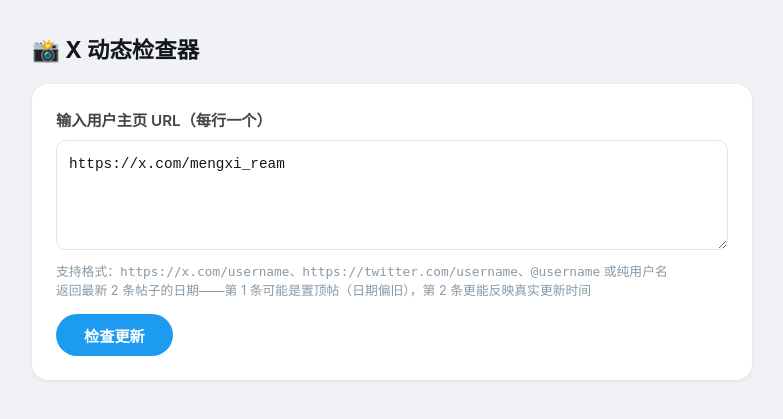
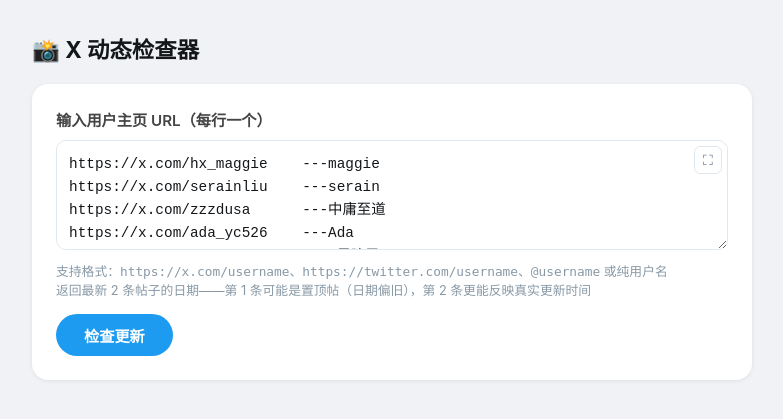
Before and after one commit to windy003/P_get_x_latest_post_time, a Flask app: page / in a window 1280 px wide. Shown: the top 419 px of the page, without its empty margins (248-1031 px from the left). Run offline with Flask 3, Linux system fonts and the light colour scheme.

Commit message:
添加了全屏编辑的功能

```diff
--- a/saved_urls.json
+++ b/saved_urls.json
@@ -1,5 +1,9 @@
 {
   "urls": [
-    "https://x.com/mengxi_ream"
+    "https://x.com/hx_maggie    ---maggie",
+    "https://x.com/serainliu    ---serain",
+    "https://x.com/zzzdusa      ---中庸至道",
+    "https://x.com/ada_yc526    ---Ada",
+    "https://x.com/sifan198964   ---吴建民"
   ]
 }
--- a/templates/index.html
+++ b/templates/index.html
@@ -43,6 +43,10 @@
       color: #444;
     }
 
+    .textarea-wrapper {
+      position: relative;
+    }
+
     textarea {
       width: 100%;
       height: 110px;
@@ -57,6 +61,119 @@
       line-height: 1.6;
     }
     textarea:focus { outline: none; border-color: #1d9bf0; }
+
+    .fullscreen-btn {
+      position: absolute;
+      top: 6px;
+      right: 6px;
+      width: 28px;
+      height: 28px;
+      background: rgba(255,255,255,0.9);
+      border: 1.5px solid #e1e8ed;
+      border-radius: 6px;
+      cursor: pointer;
+      display: flex;
+      align-items: center;
+      justify-content: center;
+      font-size: 14px;
+      color: #657786;
+      transition: background 0.2s, color 0.2s, border-color 0.2s;
+      z-index: 2;
+      line-height: 1;
+    }
+    .fullscreen-btn:hover { background: #e8f5fd; border-color: #1d9bf0; color: #1d9bf0; }
+
+    /* Fullscreen overlay */
+    #fullscreen-overlay {
+      display: none;
+      position: fixed;
+      inset: 0;
+      background: rgba(0,0,0,0.55);
+      z-index: 200;
+      align-items: center;
+      justify-content: center;
+    }
+    #fullscreen-overlay.active { display: flex; }
+
+    #fullscreen-box {
+      background: #fff;
+      border-radius: 16px;
+      width: calc(100vw - 48px);
+      height: calc(100vh - 64px);
+      max-width: 1100px;
+      display: flex;
+      flex-direction: column;
+      padding: 20px;
+      box-shadow: 0 8px 40px rgba(0,0,0,0.22);
+    }
+
+    #fullscreen-header {
+      display: flex;
+      align-items: center;
+      justify-content: space-between;
+      margin-bottom: 12px;
+    }
+    #fullscreen-header span {
+      font-weight: 600;
+      font-size: 0.95rem;
+      color: #444;
+    }
+    #fullscreen-close {
+      background: none;
+      border: none;
+      cursor: pointer;
+      font-size: 20px;
+      color: #657786;
+      padding: 2px 6px;
+      border-radius: 6px;
+      transition: background 0.2s, color 0.2s;
+    }
+    #fullscreen-close:hover { background: #f0f2f5; color: #e0245e; }
+
+    #fullscreen-textarea {
+      flex: 1;
+      width: 100%;
+      padding: 14px;
+      border: 1.5px solid #e1e8ed;
+      border-radius: 10px;
+      font-size: 1rem;
+      font-family: 'Courier New', monospace;
+      resize: none;
+      color: #14171a;
+      line-height: 1.7;
+    }
+    #fullscreen-textarea:focus { outline: none; border-color: #1d9bf0; }
+
+    #fullscreen-footer {
+      margin-top: 12px;
+      display: flex;
+      justify-content: flex-end;
+      gap: 10px;
+    }
+    .fs-apply-btn {
+      padding: 8px 22px;
+      background: #1d9bf0;
+      color: #fff;
+      border: none;
+      border-radius: 999px;
+      font-size: 0.9rem;
+      font-weight: 700;
+      cursor: pointer;
+      transition: background 0.2s;
+    }
+    .fs-apply-btn:hover { background: #1a8cd8; }
+    .fs-cancel-btn {
+      padding: 8px 22px;
+      background: #f0f2f5;
+      color: #444;
+      border: none;
+      border-radius: 999px;
+      font-size: 0.9rem;
+      font-weight: 700;
+      cursor: pointer;
+      transition: background 0.2s;
+    }
+    .fs-cancel-btn:hover { background: #e1e8ed; }
 
     .tip {
       font-size: 0.8rem;
@@ -211,10 +328,13 @@
   <div class="card">
     <form method="post" id="checkForm">
       <label for="urls">输入用户主页 URL（每行一个）</label>
-      <textarea
-        id="urls" name="urls"
-        placeholder="https://x.com/elonmusk&#10;https://twitter.com/OpenAI&#10;@someuser"
-      >{{ urls_text }}</textarea>
+      <div class="textarea-wrapper">
+        <textarea
+          id="urls" name="urls"
+          placeholder="https://x.com/elonmusk&#10;https://twitter.com/OpenAI&#10;@someuser"
+        >{{ urls_text }}</textarea>
+        <button type="button" class="fullscreen-btn" id="openFullscreen" title="全屏编辑">⛶</button>
+      </div>
       <p class="tip">
         支持格式：<code>https://x.com/username</code>、<code>https://twitter.com/username</code>、<code>@username</code> 或纯用户名<br>
         返回最新 2 条帖子的日期——第 1 条可能是置顶帖（日期偏旧），第 2 条更能反映真实更新时间
@@ -262,6 +382,20 @@
   {% endif %}
 </div>
 
+<div id="fullscreen-overlay">
+  <div id="fullscreen-box">
+    <div id="fullscreen-header">
+      <span>全屏编辑 URL 列表</span>
+      <button id="fullscreen-close" title="关闭 (Esc)">✕</button>
+    </div>
+    <textarea id="fullscreen-textarea" placeholder="https://x.com/elonmusk&#10;https://twitter.com/OpenAI&#10;@someuser"></textarea>
+    <div id="fullscreen-footer">
+      <button class="fs-cancel-btn" id="fsCancel">取消</button>
+      <button class="fs-apply-btn" id="fsApply">确认</button>
+    </div>
+  </div>
+</div>
+
 <script>
   document.getElementById('checkForm').addEventListener('submit', function () {
     document.getElementById('loading').classList.add('active');
@@ -269,6 +403,34 @@
     btn.disabled = true;
     btn.textContent = '查询中...';
   });
+
+  const overlay = document.getElementById('fullscreen-overlay');
+  const fsTextarea = document.getElementById('fullscreen-textarea');
+  const mainTextarea = document.getElementById('urls');
+
+  function openFullscreen() {
+    fsTextarea.value = mainTextarea.value;
+    overlay.classList.add('active');
+    fsTextarea.focus();
+  }
+
+  function closeFullscreen(apply) {
+    if (apply) mainTextarea.value = fsTextarea.value;
+    overlay.classList.remove('active');
+  }
+
+  document.getElementById('openFullscreen').addEventListener('click', openFullscreen);
+  document.getElementById('fullscreen-close').addEventListener('click', function () { closeFullscreen(false); });
+  document.getElementById('fsCancel').addEventListener('click', function () { closeFullscreen(false); });
+  document.getElementById('fsApply').addEventListener('click', function () { closeFullscreen(true); });
+
+  overlay.addEventListener('click', function (e) {
+    if (e.target === overlay) closeFullscreen(false);
+  });
+
+  document.addEventListener('keydown', function (e) {
+    if (e.key === 'Escape' && overlay.classList.contains('active')) closeFullscreen(false);
+  });
 </script>
 </body>
 </html>
```
